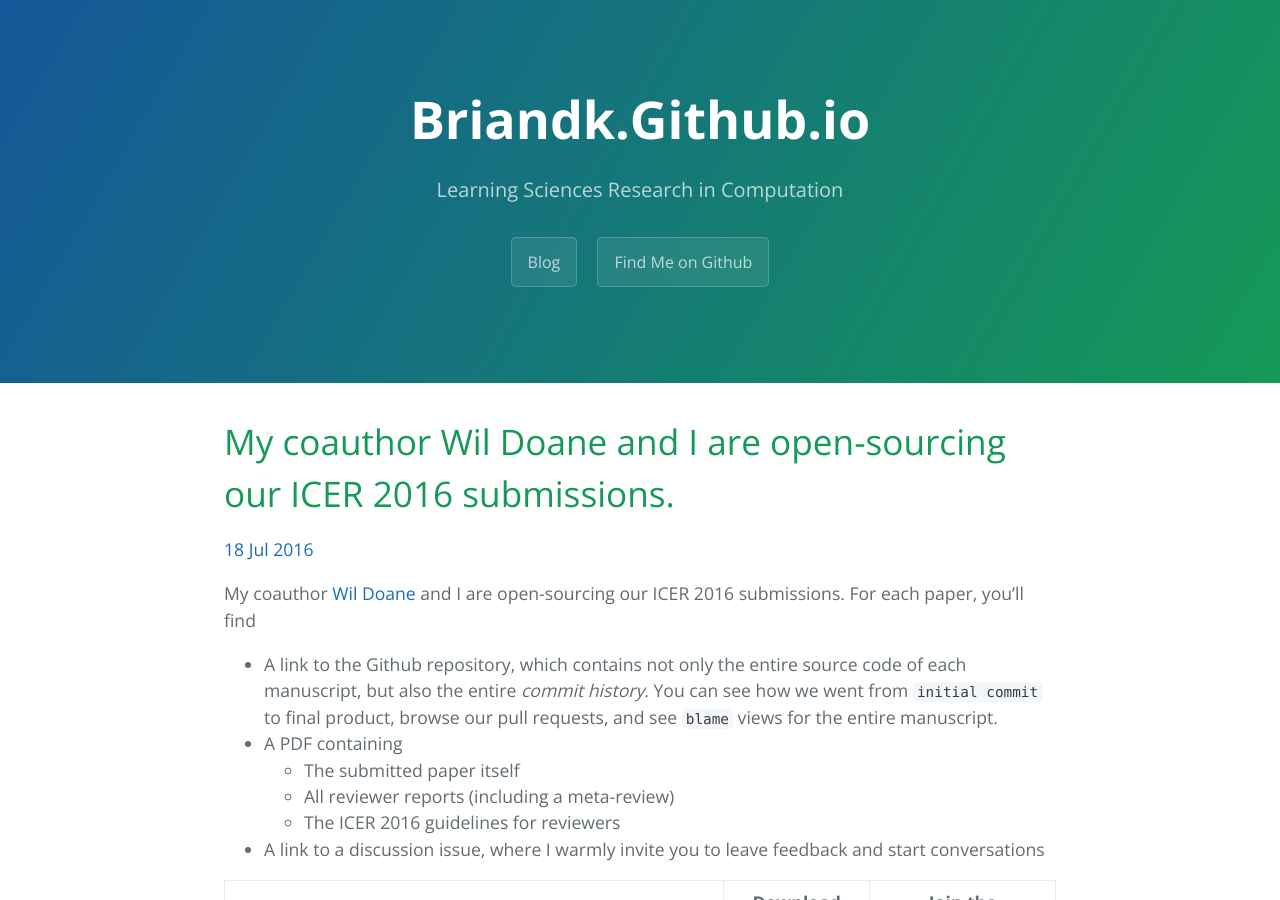
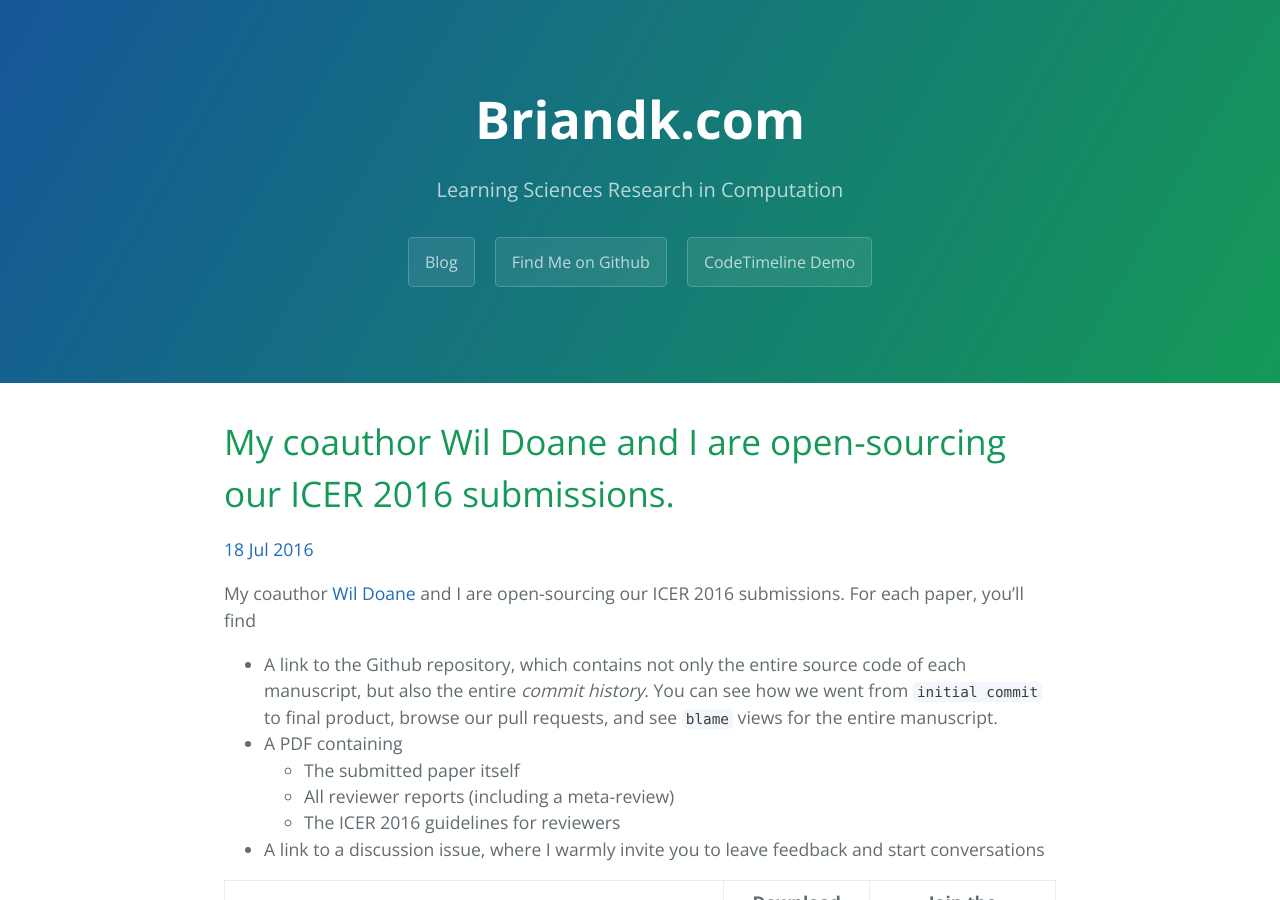
Before and after one commit to briandk/briandk.github.io, a Jekyll site: the page built from index.html, in a window 1280 px wide and 900 px high. Built offline with Jekyll 4.4.1, drawn with Linux system fonts in a browser that asks for light colours.

Commit message:
Change website title to Briandk.com
domain redirection is working now!

```diff
--- a/_config.yml
+++ b/_config.yml
@@ -8,7 +8,7 @@ version: 1
 title:               Briandk.com
 tagline:             'Computing Education Research'
 description:         ''
-# url:                 http://briandk.github.io
+# url:                 http://Briandk.com
 baseurl:             ''
 
 
--- a/_includes/head.html
+++ b/_includes/head.html
@@ -1,6 +1,6 @@
 <head>
   <meta charset="UTF-8">
-  <title>Briandk.Github.io</title>
+  <title>Briandk.com</title>
   <meta name="viewport" content="width=device-width, initial-scale=1">
   <link rel="stylesheet" type="text/css" href="/stylesheets/normalize.css" media="screen">
   <link href='https://fonts.googleapis.com/css?family=Open+Sans:400,700' rel='stylesheet' type='text/css'>
--- a/_includes/page-header.html
+++ b/_includes/page-header.html
@@ -1,6 +1,9 @@
 <section class="page-header">
-  <h1 class="project-name">Briandk.Github.io</h1>
+  <h1 class="project-name">Briandk.com</h1>
   <h2 class="project-tagline">Learning Sciences Research in Computation</h2>
-  <a href='/index.html' class="btn">Blog</a>
+  <a href="/index.html" class="btn">Blog</a>
   <a href="https://github.com/briandk" class="btn">Find Me on Github</a>
+  <a href="/codetimeline_demos/simulator/simulator.html"
+     class="btn">
+     CodeTimeline Demo</a>
 </section>
```
